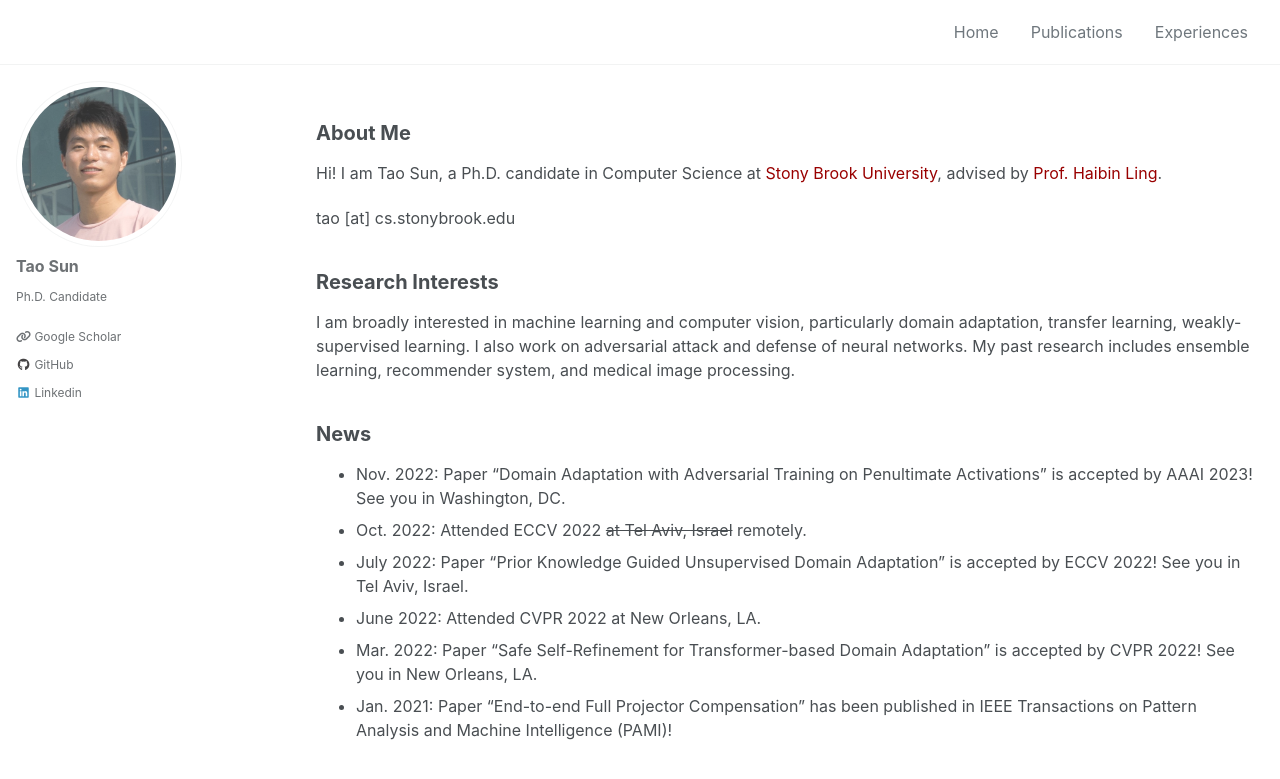
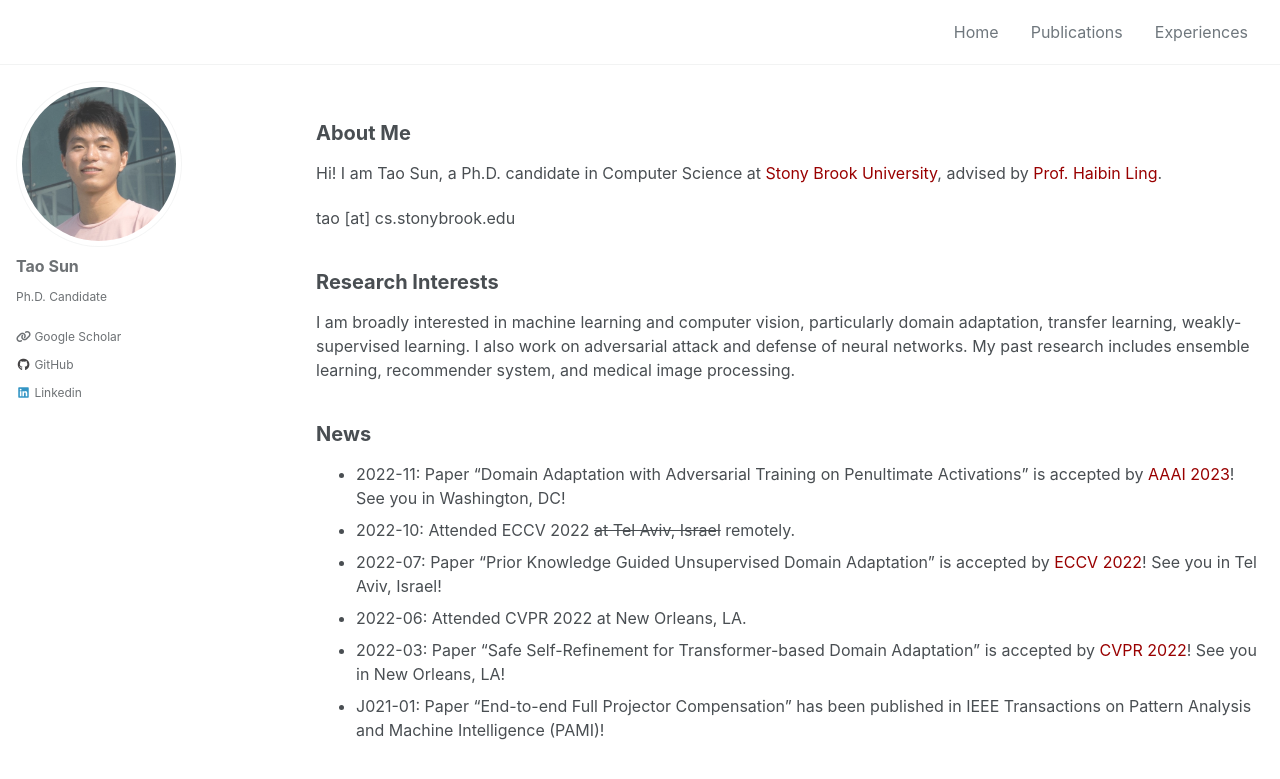
Before and after one commit to tsun/tsun.github.io, a Jekyll site: the page built from _pages/home.md, in a window 1280 px wide and 900 px high. Shown: the top 779 px of the window. Built offline with Jekyll 4.4.1, drawn with Linux system fonts in a browser that asks for light colours; cached includes are drawn as plain includes; nearby versions of some CDN libraries.

Commit message:
update news

```diff
--- a/_pages/home.md
+++ b/_pages/home.md
@@ -20,9 +20,9 @@ I am broadly interested in machine learning and computer vision, particularly do
 
 
 ## News
-- Nov. 2022: Paper "Domain Adaptation with Adversarial Training on Penultimate Activations" is accepted by AAAI 2023! See you in Washington, DC.
-- Oct. 2022: Attended ECCV 2022 ~~at Tel Aviv, Israel~~ remotely.
-- July 2022: Paper "Prior Knowledge Guided Unsupervised Domain Adaptation" is accepted by ECCV 2022! See you in Tel Aviv, Israel.
-- June 2022: Attended CVPR 2022 at New Orleans, LA.
-- Mar. 2022: Paper "Safe Self-Refinement for Transformer-based Domain Adaptation" is accepted by CVPR 2022! See you in New Orleans, LA.
-- Jan. 2021: Paper "End-to-end Full Projector Compensation" has been published in IEEE Transactions on Pattern Analysis and Machine Intelligence (PAMI)!
+- 2022-11: Paper "Domain Adaptation with Adversarial Training on Penultimate Activations" is accepted by [AAAI 2023](https://aaai.org/Conferences/AAAI-23/)! See you in Washington, DC!
+- 2022-10: Attended ECCV 2022 ~~at Tel Aviv, Israel~~ remotely.
+- 2022-07: Paper "Prior Knowledge Guided Unsupervised Domain Adaptation" is accepted by [ECCV 2022](https://eccv2022.ecva.net/)! See you in Tel Aviv, Israel!
+- 2022-06: Attended CVPR 2022 at New Orleans, LA.
+- 2022-03: Paper "Safe Self-Refinement for Transformer-based Domain Adaptation" is accepted by [CVPR 2022](https://cvpr2022.thecvf.com/)! See you in New Orleans, LA!
+- J021-01: Paper "End-to-end Full Projector Compensation" has been published in IEEE Transactions on Pattern Analysis and Machine Intelligence (PAMI)!
```
